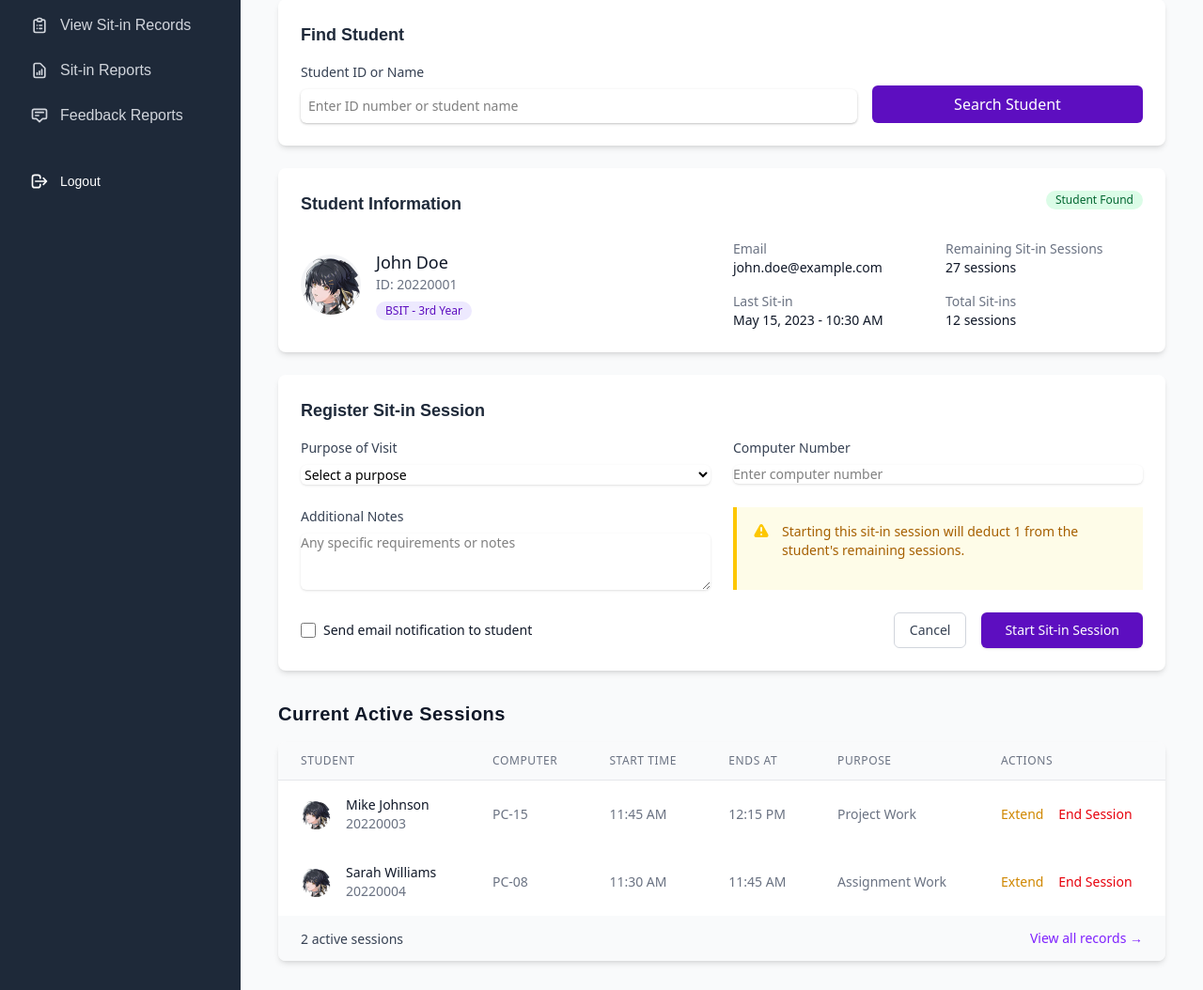
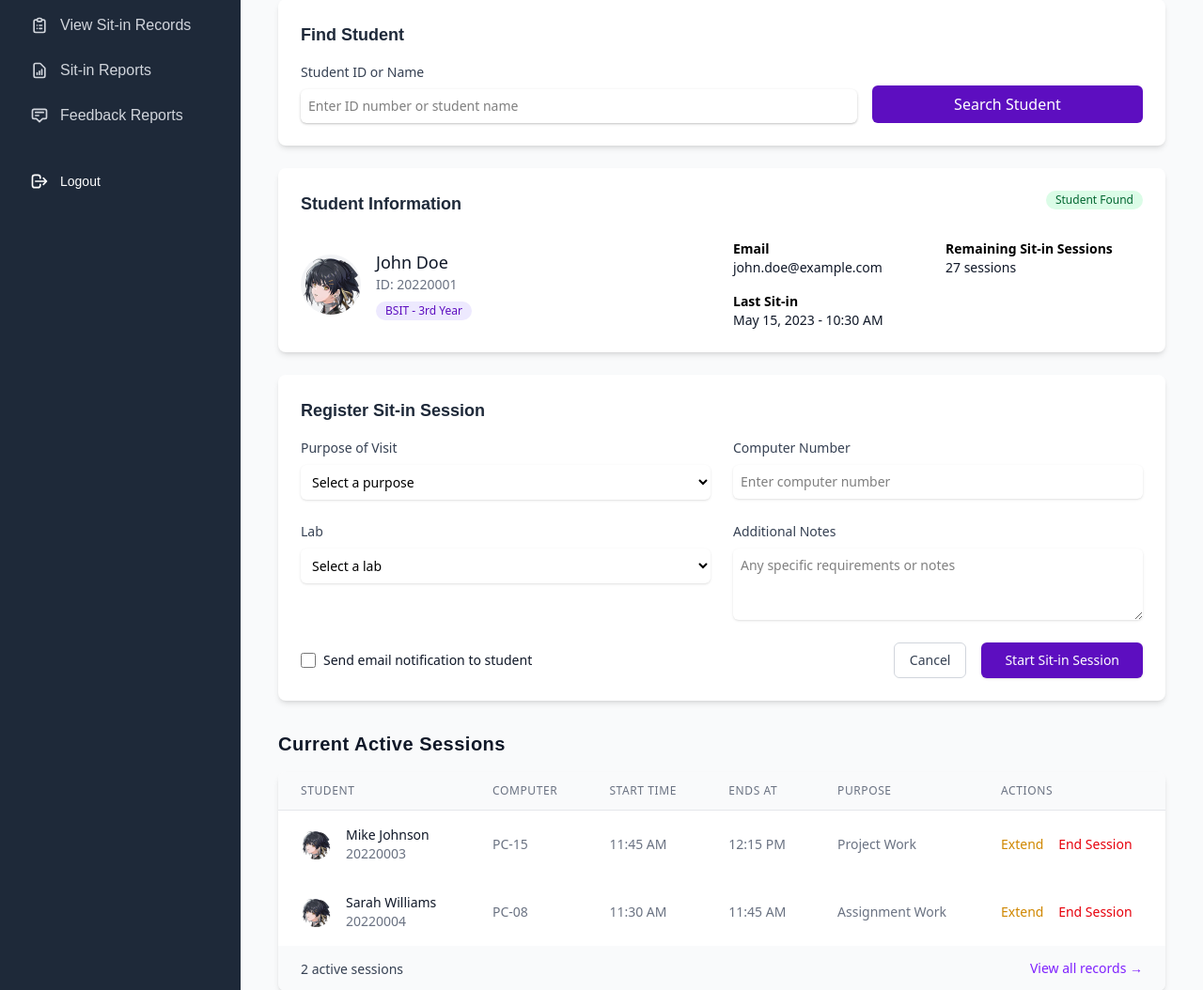
Before and after one commit to RimarNavaja/ccs_sitin_project, a Flask app: page /admin/sit-in-form in a window 1280 px wide. Shown: the part 229-1283 px from the top of the page at 94% size. Run offline with Flask 3, Linux system fonts and the light colour scheme; the visitor is signed in with stand-in values (Sample User, id 1); parts of the project's set-up code (start-up, migrations or seed data) failed here and were passed over; some web fonts are replaced.

Commit message:
add Lab input, method select options

```diff
--- a/static/src/output.css
+++ b/static/src/output.css
@@ -3753,4 +3753,7 @@
   syntax: "*";
   inherits: false;
 }
-@property --tw-c
+@property --tw-contain-style {
+  syntax: "*";
+  inherits: false;
+}
--- a/templates/admin/sit-in-form.html
+++ b/templates/admin/sit-in-form.html
@@ -82,22 +82,16 @@
 
       <div class="grid grid-cols-2 gap-4">
         <div>
-          <p class="text-sm font-medium text-gray-500">Email</p>
+          <p class="text-sm font-bold">Email</p>
           <p class="text-sm text-gray-900">john.doe@example.com</p>
         </div>
         <div>
-          <p class="text-sm font-medium text-gray-500">
-            Remaining Sit-in Sessions
-          </p>
+          <p class="text-sm font-bold">Remaining Sit-in Sessions</p>
           <p class="text-sm text-gray-900">27 sessions</p>
         </div>
         <div>
-          <p class="text-sm font-medium text-gray-500">Last Sit-in</p>
+          <p class="text-sm font-bold">Last Sit-in</p>
           <p class="text-sm text-gray-900">May 15, 2023 - 10:30 AM</p>
-        </div>
-        <div>
-          <p class="text-sm font-medium text-gray-500">Total Sit-ins</p>
-          <p class="text-sm text-gray-900">12 sessions</p>
         </div>
       </div>
     </div>
@@ -120,7 +114,7 @@
           <select
             id="purpose"
             name="purpose"
-            class="block w-full rounded-md border-gray-300 shadow-sm focus:border-violet-500 focus:ring-violet-500 sm:text-sm"
+            class="block w-full rounded-md py-2 pl-2 border-gray-300 shadow-sm focus:border-violet-500 focus:ring-violet-500 sm:text-sm"
           >
             <option value="">Select a purpose</option>
             <option value="assignment">Assignment Work</option>
@@ -142,9 +136,27 @@
             type="text"
             name="computer-number"
             id="computer-number"
-            class="block w-full rounded-md border-gray-300 shadow-sm focus:border-violet-500 focus:ring-violet-500 sm:text-sm"
+            class="block w-full rounded-md py-2 pl-2 border-gray-300 shadow-sm focus:border-violet-500 focus:ring-violet-500 sm:text-sm"
             placeholder="Enter computer number"
           />
+        </div>
+
+        <div>
+          <label for="lab" class="block text-sm font-medium text-gray-700 mb-2"
+            >Lab</label
+          >
+          <select
+            id="lab"
+            name="lab"
+            class="block w-full rounded-md py-2 pl-2 border-gray-300 shadow-sm focus:border-violet-500 focus:ring-violet-500 sm:text-sm"
+          >
+            <option value="">Select a lab</option>
+            <option value="524">524</option>
+            <option value="526">526</option>
+            <option value="530">530</option>
+            <option value="544">544</option>
+            <option value="517">517</option>
+          </select>
         </div>
 
         <div>
@@ -157,34 +169,9 @@
             name="notes"
             id="notes"
             rows="3"
-            class="block w-full rounded-md border-gray-300 shadow-sm focus:border-violet-500 focus:ring-violet-500 sm:text-sm"
+            class="block w-full p-2 rounded-md border-gray-300 shadow-sm focus:border-violet-500 focus:ring-violet-500 sm:text-sm"
             placeholder="Any specific requirements or notes"
           ></textarea>
-        </div>
-
-        <div class="bg-yellow-50 border-l-4 border-yellow-400 p-4">
-          <div class="flex">
-            <div class="flex-shrink-0">
-              <svg
-                class="h-5 w-5 text-yellow-400"
-                xmlns="http://www.w3.org/2000/svg"
-                viewBox="0 0 20 20"
-                fill="currentColor"
-              >
-                <path
-                  fill-rule="evenodd"
-                  d="M8.257 3.099c.765-1.36 2.722-1.36 3.486 0l5.58 9.92c.75 1.334-.213 2.98-1.742 2.98H4.42c-1.53 0-2.493-1.646-1.743-2.98l5.58-9.92zM11 13a1 1 0 11-2 0 1 1 0 012 0zm-1-8a1 1 0 00-1 1v3a1 1 0 002 0V6a1 1 0 00-1-1z"
-                  clip-rule="evenodd"
-                />
-              </svg>
-            </div>
-            <div class="ml-3">
-              <p class="text-sm text-yellow-700">
-                Starting this sit-in session will deduct 1 from the student's
-                remaining sessions.
-              </p>
-            </div>
-          </div>
         </div>
       </div>
 
@@ -201,9 +188,8 @@
           <label
             for="send-notification"
             class="ml-2 block text-sm text-gray-900"
+            >Send email notification to student</label
           >
-            Send email notification to student
-          </label>
         </div>
 
         <div class="flex space-x-4">
```
